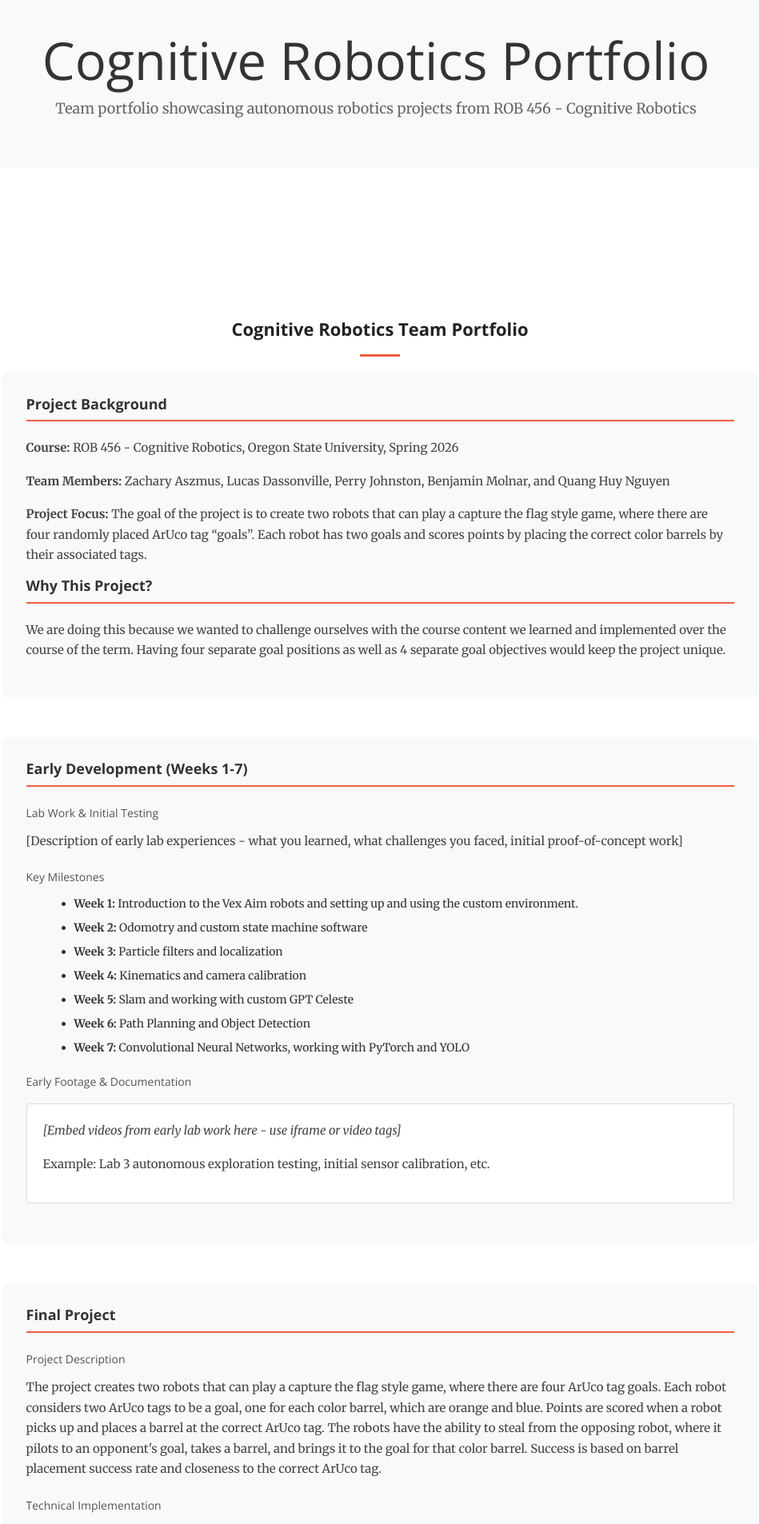
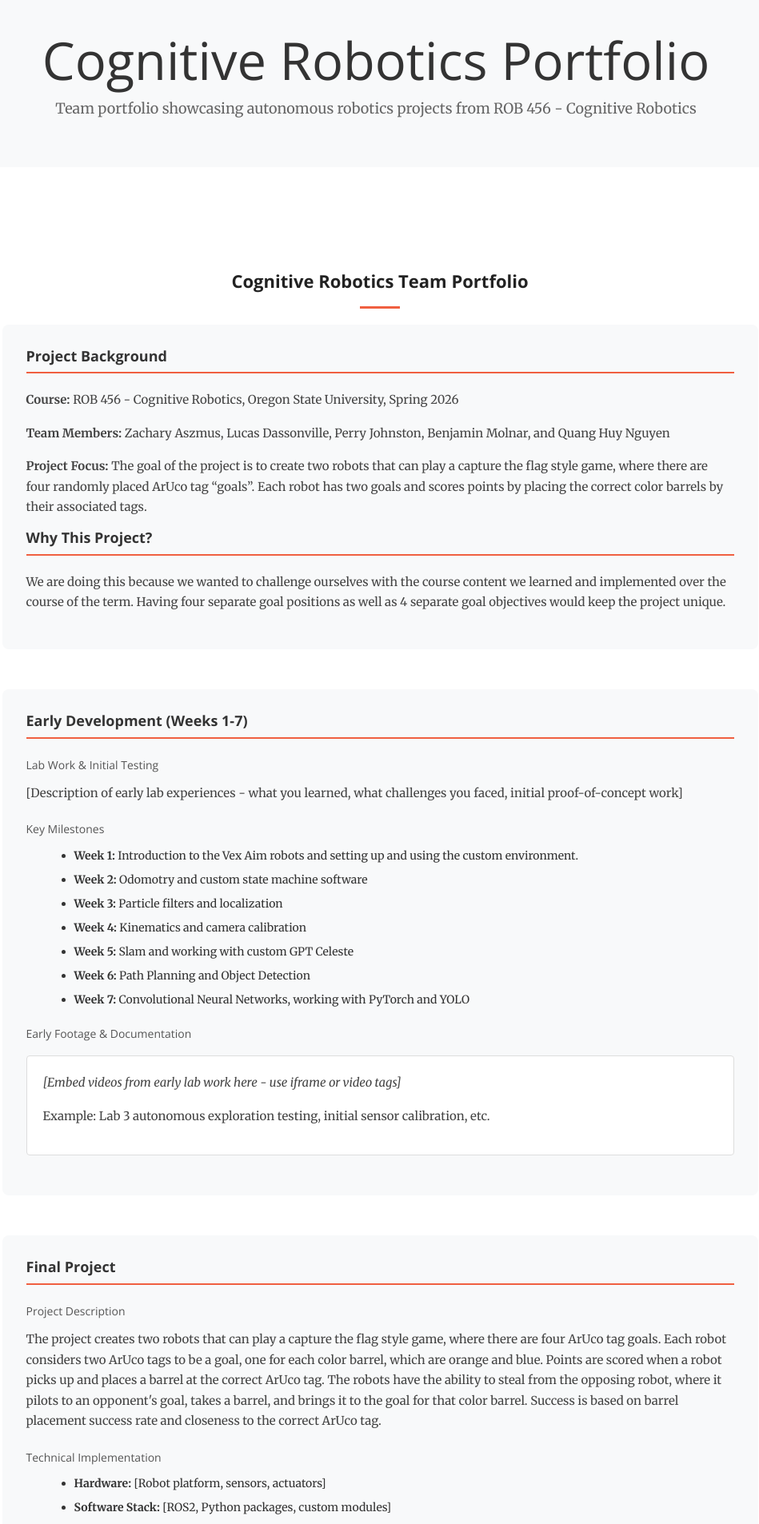
Before and after one commit to perryismyname/perryismyname.github.io, a Jekyll site: the page built from robotics-portfolio/index.html, in a window 1280 px wide. Shown: the top 1906 px of the page at 80% size, without its empty margins (170-1119 px from the left). Built offline with Jekyll 4.4.1, drawn with Linux system fonts in a browser that asks for light colours.

Commit message:
Update minimal.html

```diff
--- a/_layouts/minimal.html
+++ b/_layouts/minimal.html
@@ -13,9 +13,8 @@
     </div>
   </header>
 
-  <!-- Primary Content Column -->
-  <main class="page-main">
-    <div class="content-column">
+  <main class="page-main" style="padding-top: 0; margin-top: 0;">
+    <div class="content-column" style="padding-top: 0;">
       {{ content }}
     </div>
   </main>
```
